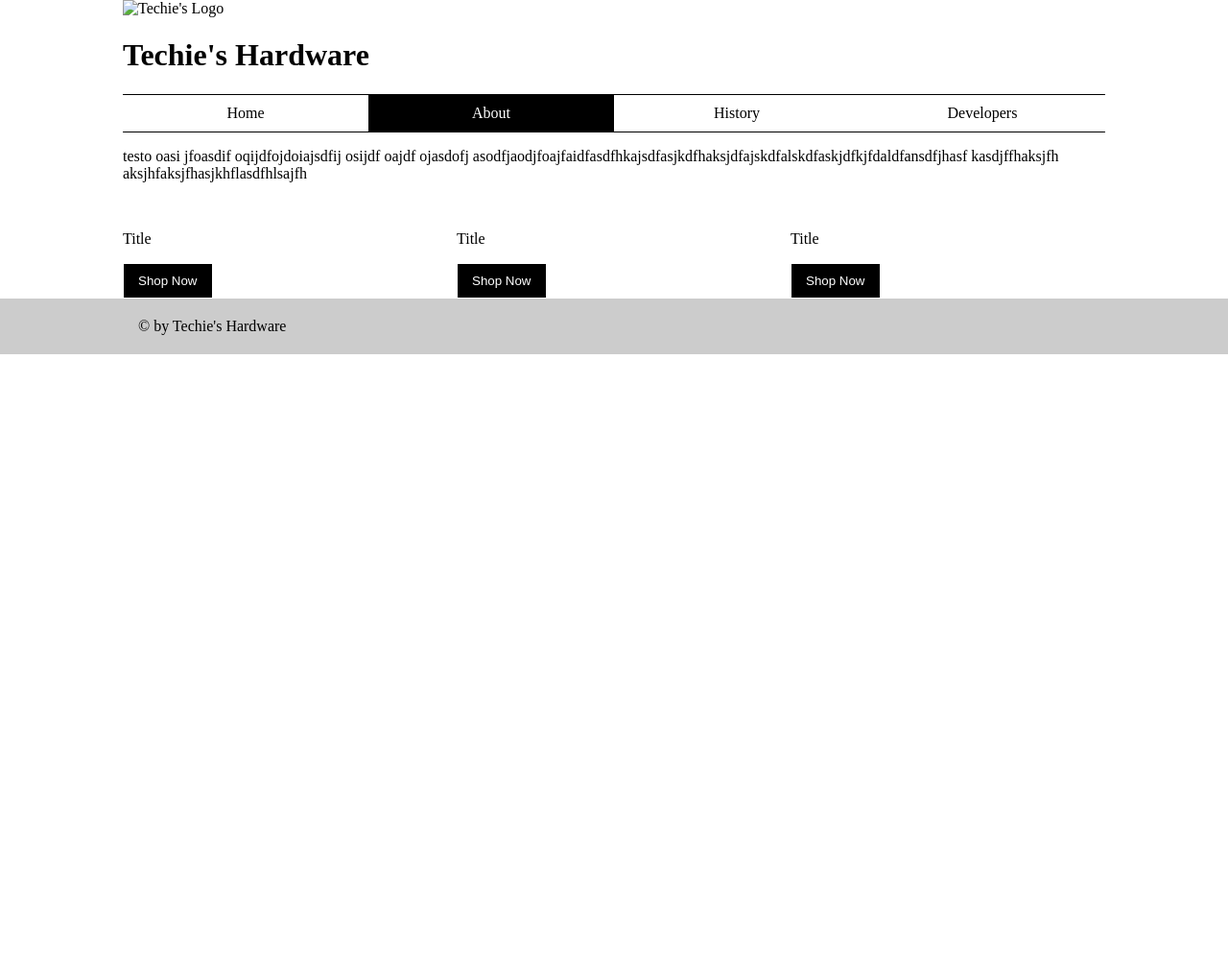
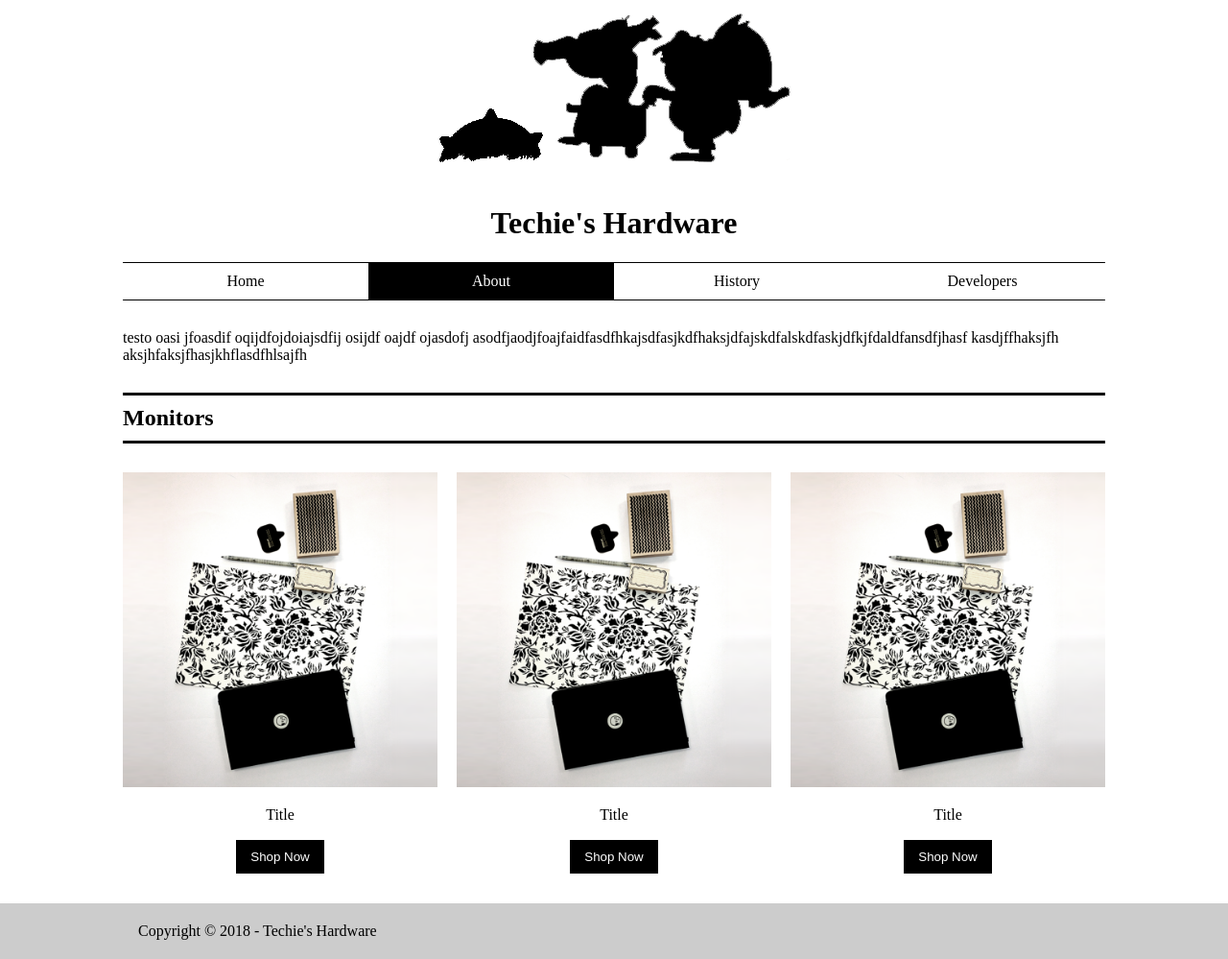
Before and after one commit to jbb3997/techieshardware, a plain HTML site: page about.html in a window 1280 px wide. Shown: the whole page at 96% size. Before the commit the page ends 800 px from the top, so only its background shows below. Drawn offline with Linux system fonts and the light colour scheme.

Commit message:
Added a section in about html

```diff
--- a/about.html
+++ b/about.html
@@ -10,7 +10,8 @@
 <body>
   <div class='container'>
     <header>
-        <img src="" alt="Techie's Logo">
+      <center>
+        <img src="images/logo-1.png" alt="Techie's Logo">
         <h1>Techie's Hardware</h1>
         <nav>
           <ul>
@@ -20,28 +21,46 @@
             <li class="menuItem"><a href="developer.html">Developers</a></li>
           </ul>
         </nav>
+      </center>
     </header>
+
+    <div class='section'>
       <p>testo oasi jfoasdif oqijdfojdoiajsdfij osijdf oajdf ojasdofj asodfjaodjfoajfaidfasdfhkajsdfasjkdfhaksjdfajskdfalskdfaskjdfkjfdaldfansdfjhasf kasdjffhaksjfh aksjhfaksjfhasjkhflasdfhlsajfh</p>
-    <div class="shopSection">
+    </div>
+
+    <div id='monitors' class="section">
+      <div class='shopSectionTitle'>
+          <h2>Monitors</h2>
+      </div>
+      <div class='shopSection'>
           <div class="shopItem">
-        <img src="" alt="">
+              <img src="images/sample-image.png" alt="">
+              <center>
                   <p>Title</p>
                   <a href=""><button class="shopBtn">Shop Now</button></a>
+              </center>
           </div>
           <div class="shopItem">
-          <img src="" alt="">
+                <img src="images/sample-image.png" alt="">
+                <center>
                     <p>Title</p>
                     <a href=""><button class="shopBtn">Shop Now</button></a>
+                </center>
           </div>
           <div class="shopItem">
-        <img src="" alt="">
+              <img src="images/sample-image.png" alt="">
+              <center>
                   <p>Title</p>
                   <a href=""><button class="shopBtn">Shop Now</button></a>
+              </center>
           </div>
       </div>
     </div>
+
+  </div>
+
   <footer>
-    <p class='container'>&copy; by Techie's Hardware</p>
+    <p class='container'>Copyright &copy; 2018 - Techie's Hardware</p>
   </footer>
 </body>
 </html>
--- a/style.css
+++ b/style.css
@@ -8,6 +8,9 @@ body {margin:0;}
 .section {
   margin:30px 0;
 }
+
+
+
 
 nav {
   border: 1px solid;
@@ -78,6 +81,17 @@ a {
   color:#000;
 }
 
+.shopSectionTitle {
+  border: 3px solid;
+  border-left:none;
+  border-right: none;
+  margin-bottom: 30px;
+}
+
+.shopSectionTitle h2 {
+  margin:10px 0;
+}
+
 footer {
   background:#ccc;
   padding:20px;
```
Also changed, not shown: index.html (+1 -1 lines). Lines whose indentation alone changed are shown as unchanged.
